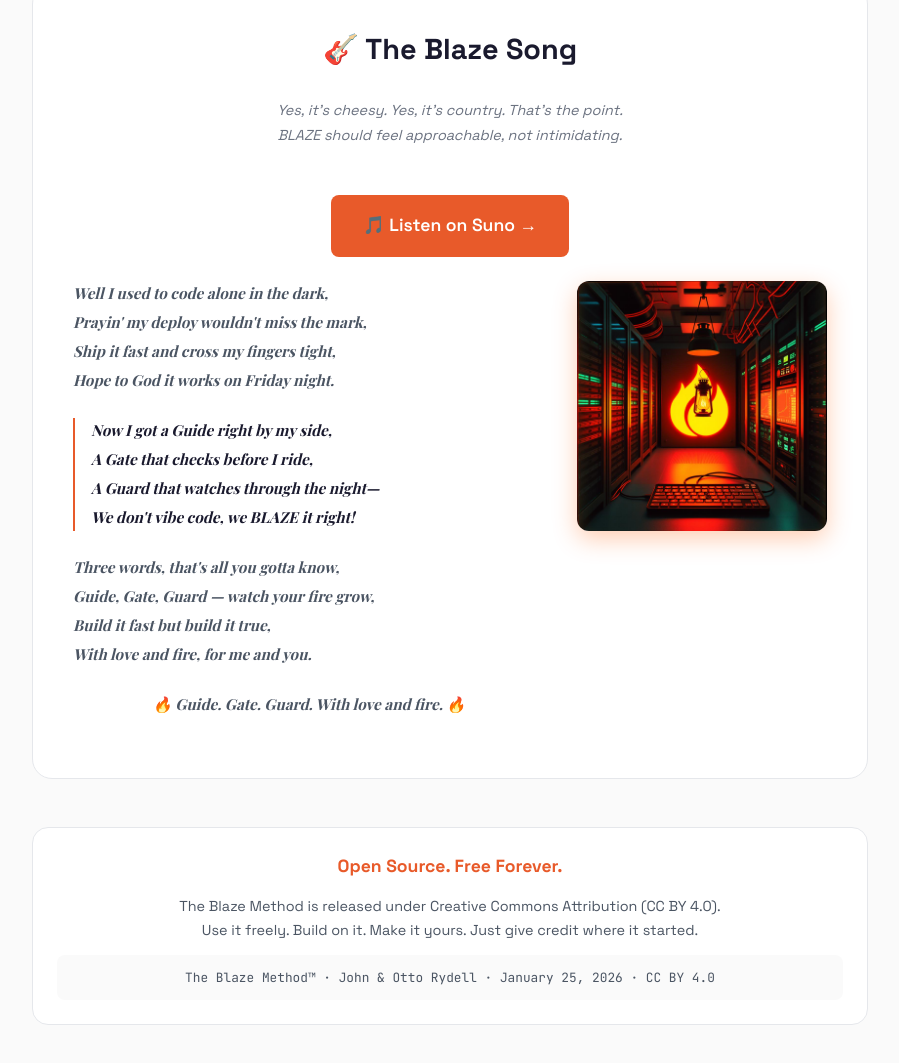
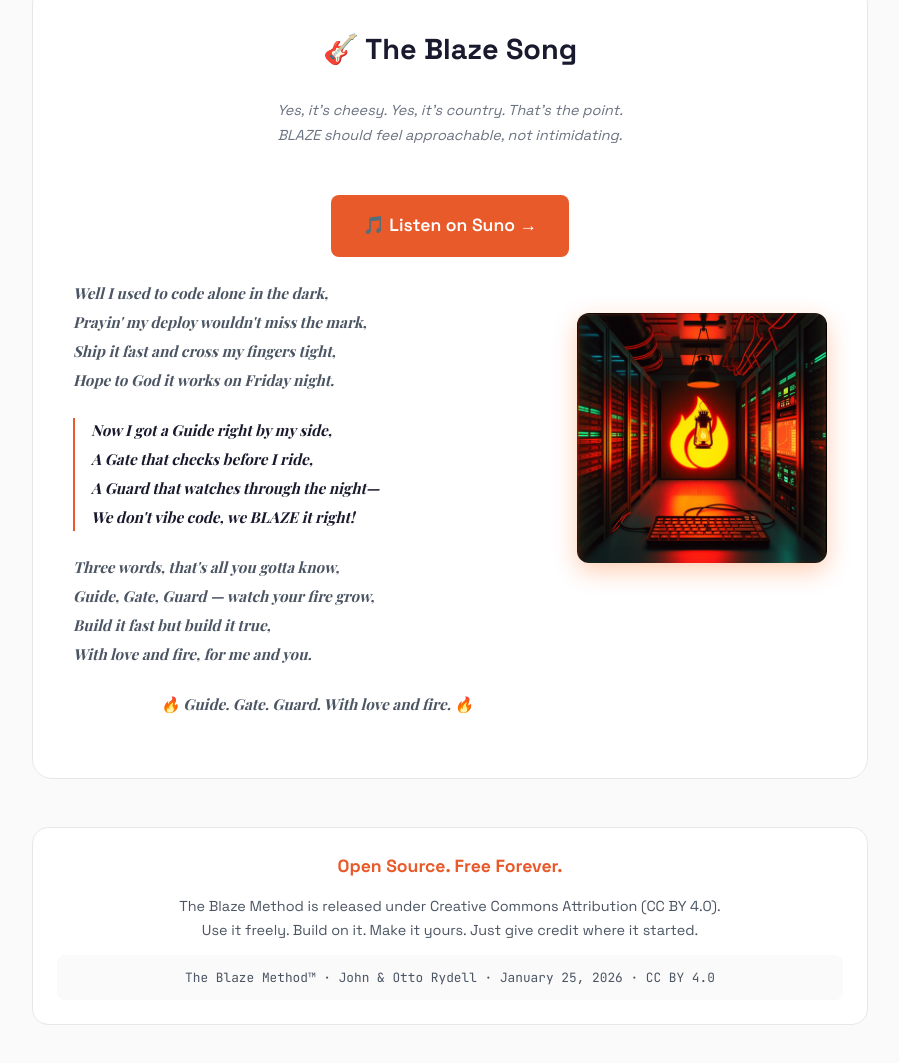
Before and after one commit to jrydell3/blazemethod, a website: page public/index.html in a window 1280 px wide. Shown: the part 5609-6672 px from the top of the page, without its empty margins (190-1089 px from the left). Drawn offline with nearby package versions, Linux system fonts and the light colour scheme; a web font is replaced by a local one.

Commit message:
Adjust song cover art positioning
- Reduced gap between lyrics and image (2rem → 1rem)
- Added top margin to image to push it down on screen
- Image now sits closer to lyrics and lower on page

Co-Authored-By: Claude Sonnet 4.5 <noreply@anthropic.com>

```diff
--- a/public/index.html
+++ b/public/index.html
@@ -1258,7 +1258,7 @@
                 </a>
             </div>
 
-            <div style="display: flex; gap: 2rem; align-items: flex-start; flex-wrap: wrap;">
+            <div style="display: flex; gap: 1rem; align-items: flex-start; flex-wrap: wrap;">
                 <div class="lyrics" style="flex: 1; min-width: 300px;">
                 <div class="verse">
                     <div class="line">Well I used to code alone in the dark,</div>
@@ -1286,7 +1286,7 @@
                 </div>
                 </div>
 
-                <div style="flex: 0 0 auto;">
+                <div style="flex: 0 0 auto; margin-top: 2rem;">
                     <img src="blaze-song-cover.jpg" alt="Blaze It Right - Song Cover Art" style="width: 250px; height: 250px; border-radius: 12px; box-shadow: 0 8px 24px rgba(255,94,0,0.3);">
                 </div>
             </div>
```
